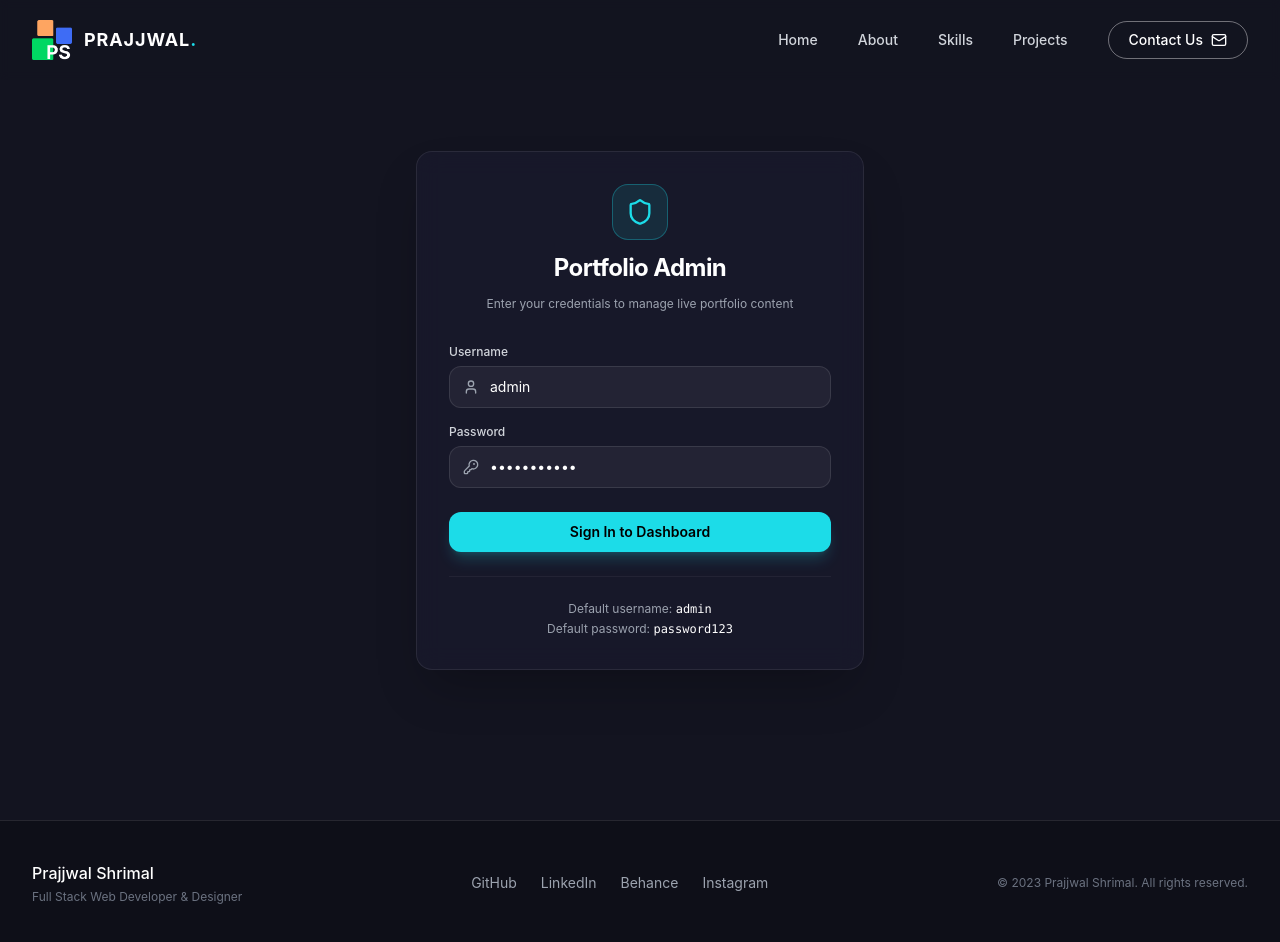
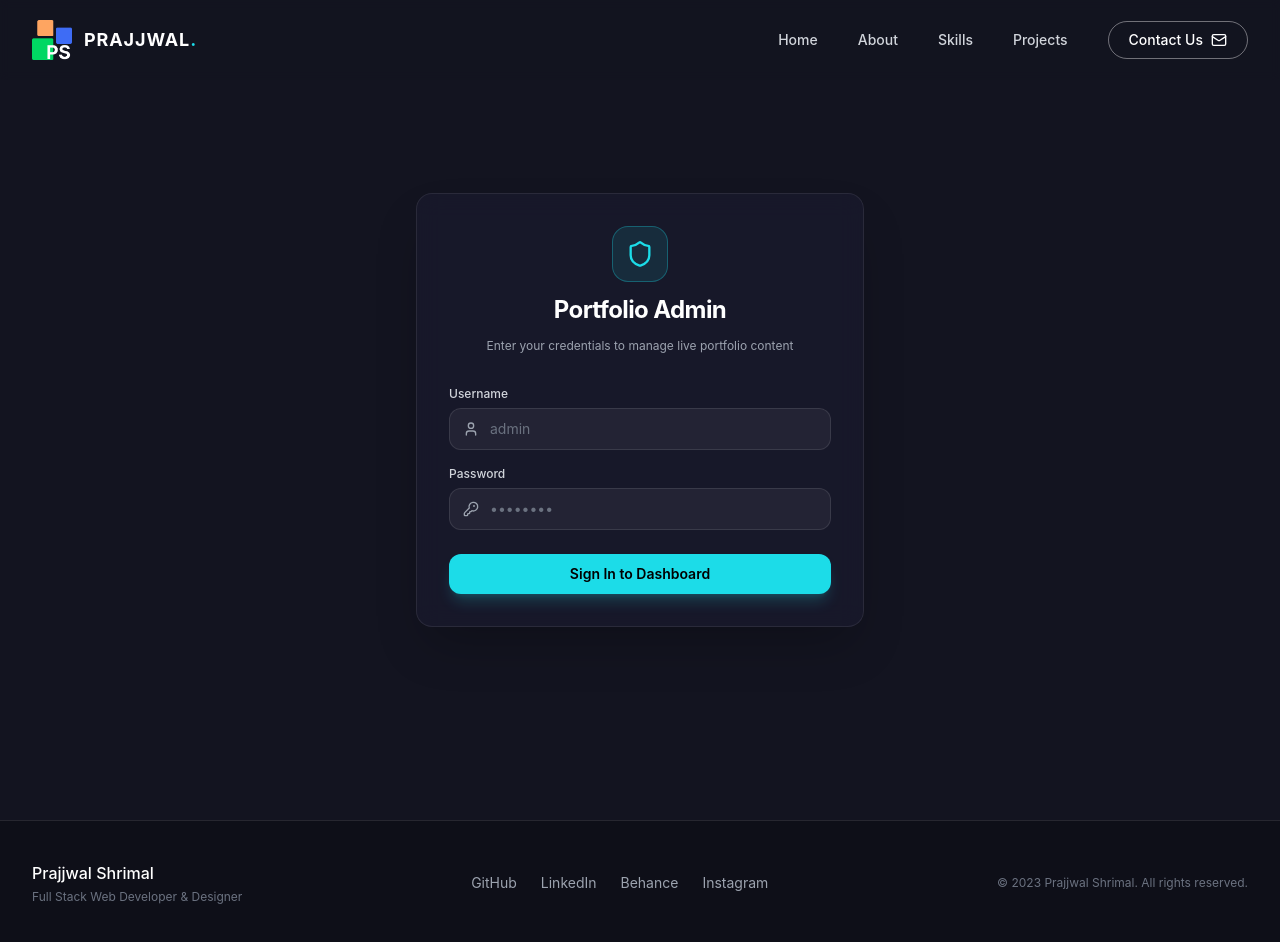
Before and after one commit to Prajjwal-08/portfolio, a Next.js app: page /admin in a window 1280 px wide. Shown: the top 942 px of the page. Built offline with nearby package versions, Linux system fonts and the light colour scheme.

Commit message:
fix: clean login form credentials display and enable natural comma typing for project tags

```diff
--- a/src/app/admin/page.tsx
+++ b/src/app/admin/page.tsx
@@ -39,8 +39,8 @@ export default function AdminPage() {
   const [checkingSession, setCheckingSession] = useState(true);
 
   // Login form state
-  const [loginUsername, setLoginUsername] = useState('admin');
-  const [loginPassword, setLoginPassword] = useState('password123');
+  const [loginUsername, setLoginUsername] = useState('');
+  const [loginPassword, setLoginPassword] = useState('');
   const [loginError, setLoginError] = useState('');
   const [loginLoading, setLoginLoading] = useState(false);
 
@@ -59,6 +59,7 @@ export default function AdminPage() {
 
   // Modal / Editing states
   const [editingProject, setEditingProject] = useState<Partial<Project> | null>(null);
+  const [projectTagsInput, setProjectTagsInput] = useState('');
   const [editingSkill, setEditingSkill] = useState<Partial<Skill> | null>(null);
   const [editingTimeline, setEditingTimeline] = useState<Partial<TimelineItem & { id?: string }> | null>(null);
 
@@ -145,9 +146,18 @@ export default function AdminPage() {
     e.preventDefault();
     if (!editingProject?.title || !editingProject.description) return;
     try {
-      await saveProject(editingProject);
+      const parsedTags = projectTagsInput
+        .split(',')
+        .map((t) => t.trim())
+        .filter(Boolean);
+
+      await saveProject({
+        ...editingProject,
+        tags: parsedTags,
+      });
       showToast('Project saved successfully!');
       setEditingProject(null);
+      setProjectTagsInput('');
       refreshData();
     } catch (err: any) {
       showToast(err.message || 'Error saving project', 'error');
@@ -299,15 +309,6 @@ export default function AdminPage() {
               </button>
             </div>
           </form>
-
-          <div className="mt-6 pt-6 border-t border-white/5 text-center text-xs text-gray-400 space-y-1">
-            <p>
-              Default username: <span className="text-white font-mono">admin</span>
-            </p>
-            <p>
-              Default password: <span className="text-white font-mono">password123</span>
-            </p>
-          </div>
         </div>
       </div>
     );
@@ -411,7 +412,7 @@ export default function AdminPage() {
           <div className="flex justify-between items-center">
             <h2 className="text-lg font-bold text-white">Live Projects</h2>
             <button
-              onClick={() =>
+              onClick={() => {
                 setEditingProject({
                   title: '',
                   description: '',
@@ -419,8 +420,9 @@ export default function AdminPage() {
                   tags: [],
                   link: '',
                   github: '',
-                })
-              }
+                });
+                setProjectTagsInput('');
+              }}
               className="inline-flex items-center gap-1.5 px-3.5 py-2 rounded-xl bg-[#1cdce8] text-black text-xs font-semibold hover:bg-[#1cdce8]/90 transition-all"
             >
               <Plus className="w-4 h-4" />
@@ -436,7 +438,10 @@ export default function AdminPage() {
                     <h3 className="font-bold text-white text-base">{proj.title}</h3>
                     <div className="flex items-center gap-1">
                       <button
-                        onClick={() => setEditingProject(proj)}
+                        onClick={() => {
+                          setEditingProject(proj);
+                          setProjectTagsInput(proj.tags?.join(', ') || '');
+                        }}
                         className="p-1.5 rounded-lg bg-white/5 hover:bg-white/15 text-gray-300 hover:text-[#1cdce8]"
                       >
                         <Edit className="w-4 h-4" />
@@ -722,16 +727,8 @@ export default function AdminPage() {
                 <label className="block text-gray-300 mb-1">Tags (Comma-separated)</label>
                 <input
                   type="text"
-                  value={editingProject.tags?.join(', ') || ''}
-                  onChange={(e) =>
-                    setEditingProject({
-                      ...editingProject,
-                      tags: e.target.value
-                        .split(',')
-                        .map((t) => t.trim())
-                        .filter(Boolean),
-                    })
-                  }
+                  value={projectTagsInput}
+                  onChange={(e) => setProjectTagsInput(e.target.value)}
                   className="w-full p-2.5 bg-white/5 border border-white/10 rounded-xl text-white"
                   placeholder="Next.js, Tailwind, Full Stack"
                 />
```
